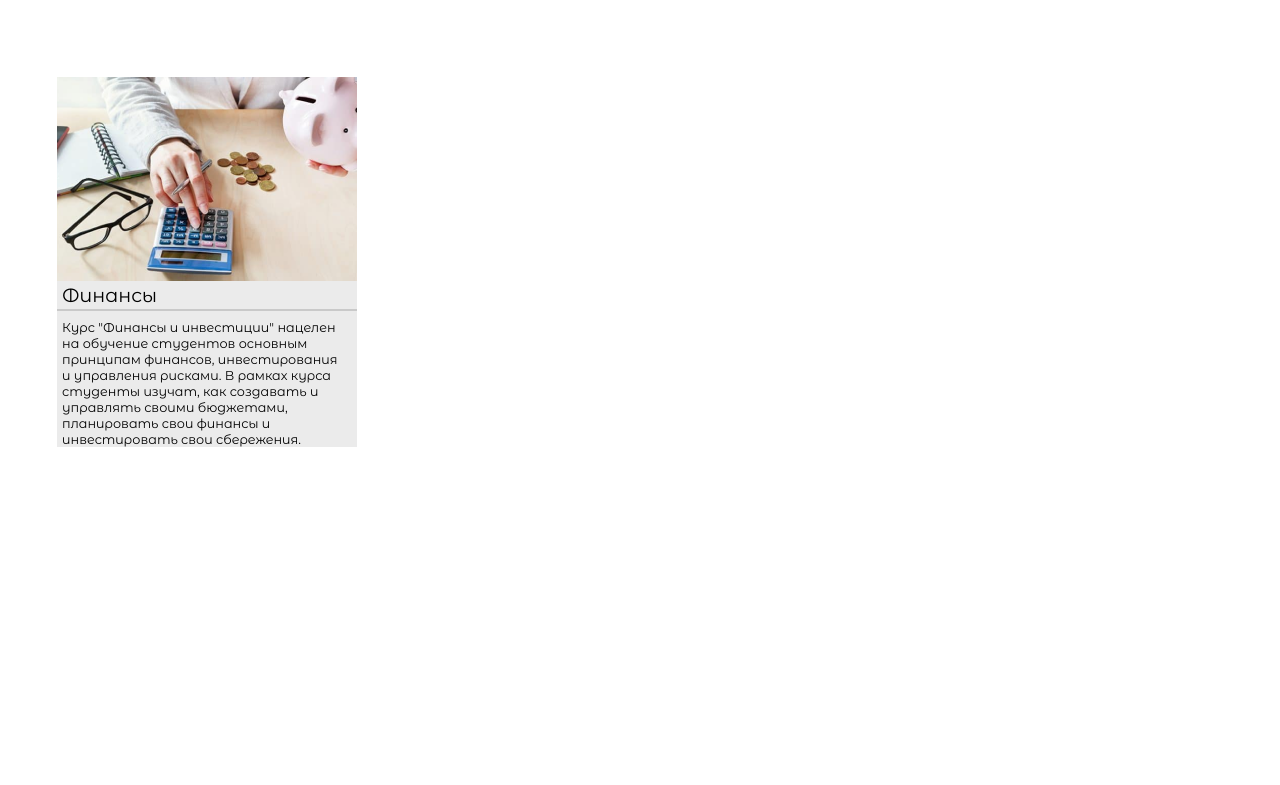
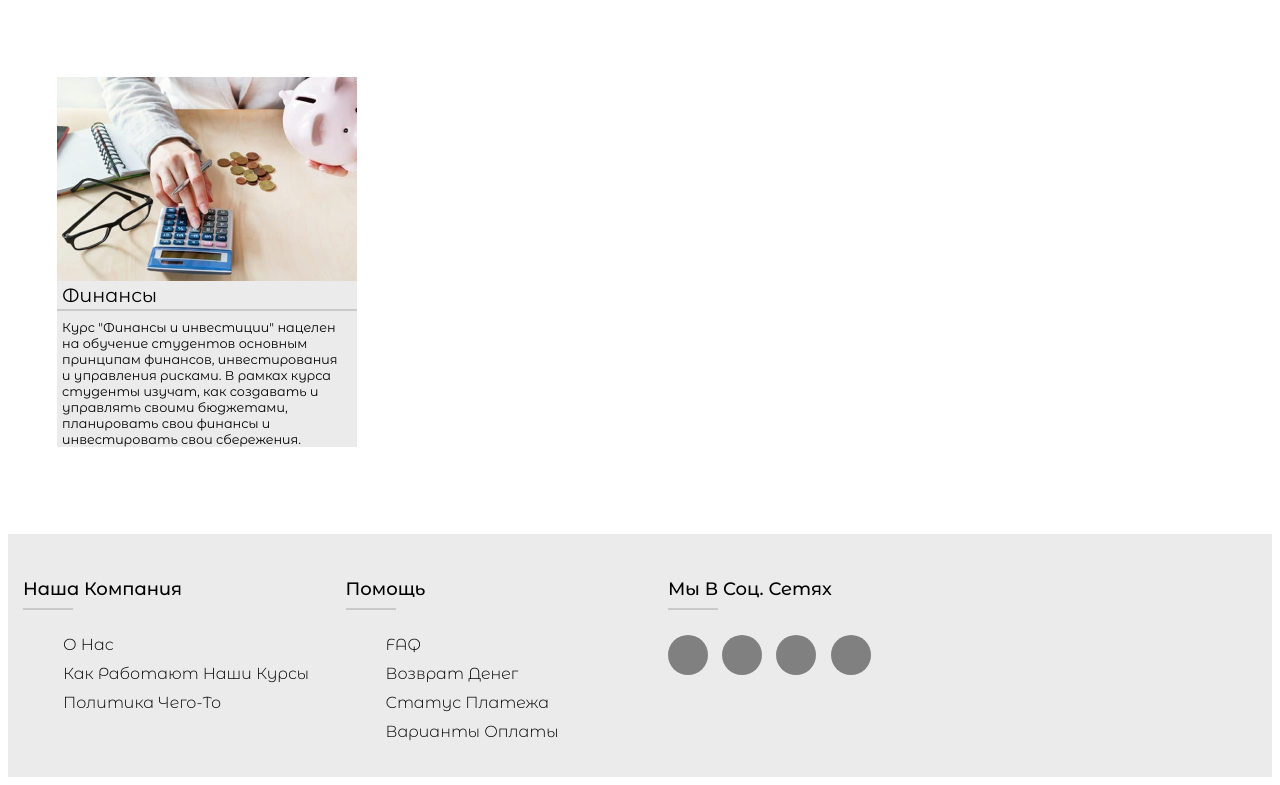
Before and after one commit to DrNizam/cfdacsadsasa, a plain HTML site: page index.html in a window 1280 px wide. Shown: the part 666-1451 px from the top of the page. Before the commit the page ends 1114 px from the top, so only its background shows below. Drawn offline with Linux system fonts and the light colour scheme.

Commit message:
Update index.html

```diff
--- a/index.html
+++ b/index.html
@@ -49,9 +49,37 @@
             <p class="desc_alt">Курс "Финансы и инвестиции" нацелен <br> на обучение студентов основным <br> принципам финансов, инвестирования <br> и управления рисками. В рамках курса <br> студенты изучат, как создавать и <br> управлять своими бюджетами,<br> планировать свои финансы и <br> инвестировать свои сбережения.</p>
         </div>
     </main>
-    <footer>
-        <div class="about_us">
-            <p class="dop_info">О нас<br> Отзывы <br> Условия пользования <br> Мы в соц сетях</p>
+    <footer class="footer">
+        <div class="container">
+         <div class="row">
+           <div class="footer-col">
+             <h4>Наша компания</h4>
+             <ul>
+               <li><a href="#">О нас</a></li>
+               <li><a href="#">Как работают наши курсы</a></li>
+               <li><a href="#">Политика Чего-то</a></li>
+             </ul>
+           </div>
+           <div class="footer-col">
+             <h4>Помощь</h4>
+             <ul>
+               <li><a href="#">FAQ</a></li>
+               <li><a href="#">Возврат денег</a></li>
+               <li><a href="#">Статус платежа</a></li>
+               <li><a href="#">Варианты оплаты</a></li>
+             </ul>
+           </div>
+           <div class="footer-col">
+             <h4>Мы в Соц. Сетях</h4>
+             <div class="social-links">
+               <a href="#"><i class="fab fa-facebook-f"></i></a>
+               <a href="#"><i class="fab fa-twitter"></i></a>
+               <a href="#"><i class="fab fa-instagram"></i></a>
+               <a href="#"><i class="fab fa-linkedin-in"></i></a>
+             </div>
+           </div>
+         </div>
         </div>
-    </footer>
+     </footer>
+
 </body>
```
